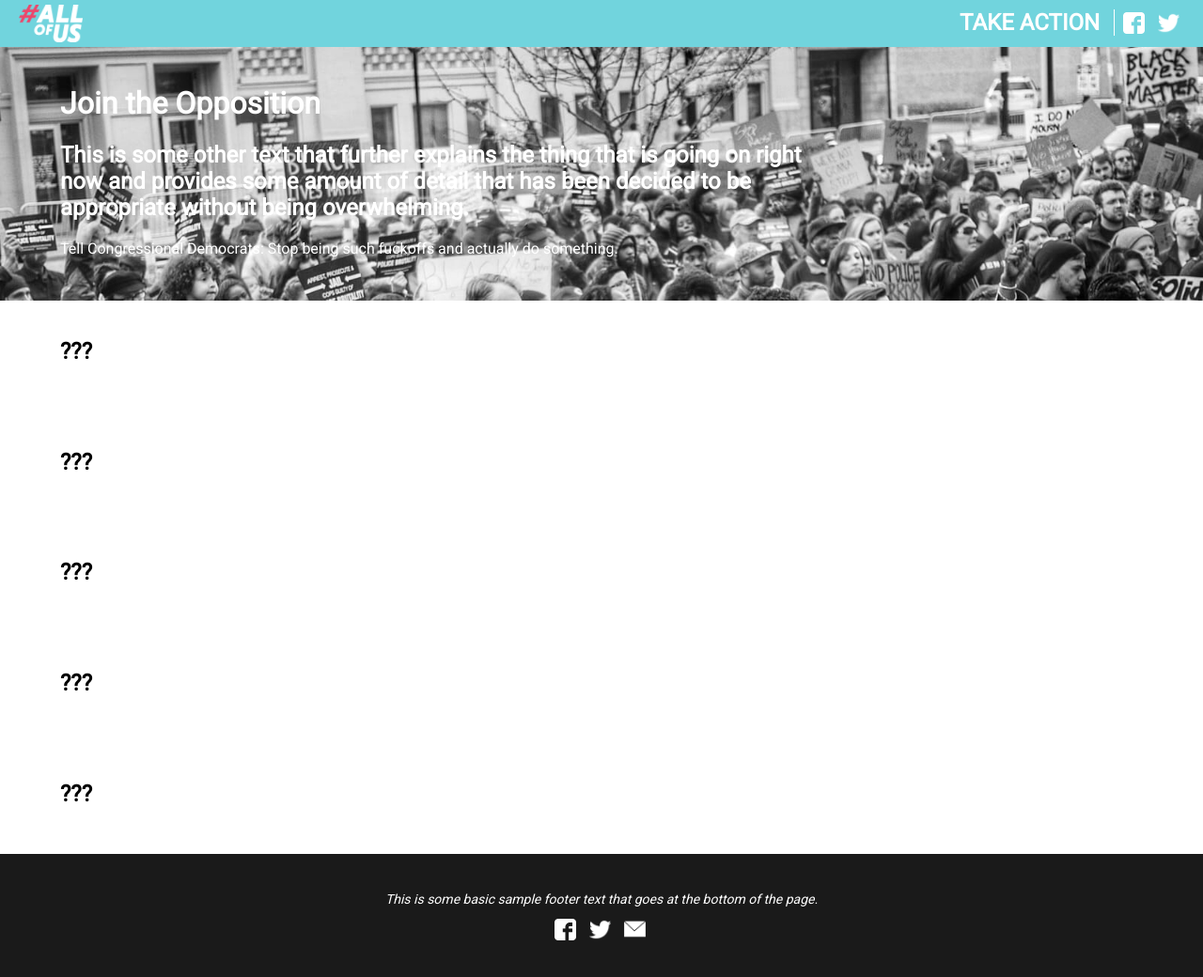
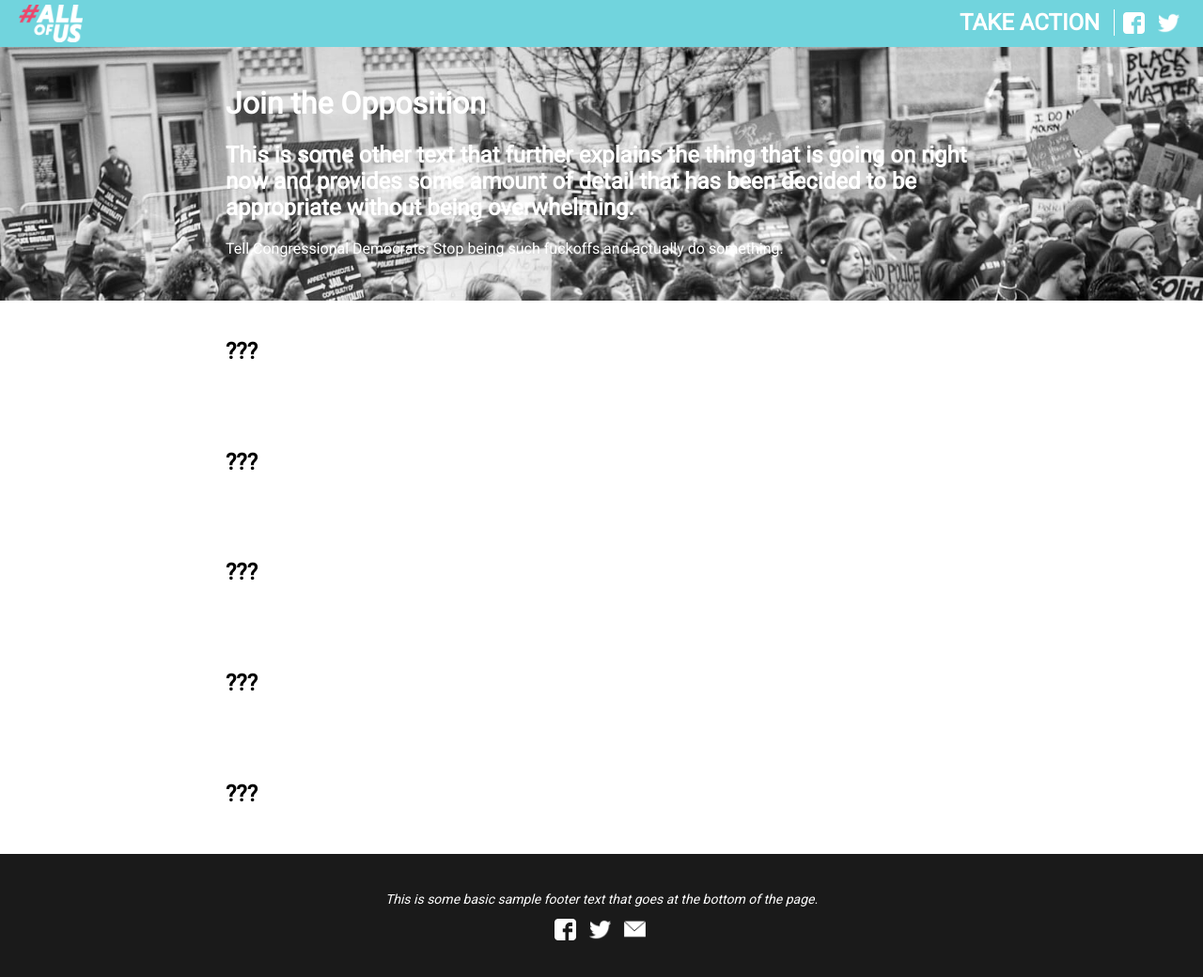
Before and after one commit to DigitalCharlie/allofus, a Jekyll site: the page built from index.html, in a window 1280 px wide and 1045 px high. Shown: the top 1040 px of the window at 94% size. Built offline with Jekyll 4.4.1, drawn with Linux system fonts in a browser that asks for light colours; nearby versions of some CDN libraries; a script that is not in the unit is left out.

Commit message:
centering

```diff
--- a/css/allofus.css
+++ b/css/allofus.css
@@ -158,6 +158,11 @@
 
     .section-content {
         max-width:800px;
+        margin:0 auto;
+    }
+
+    .section-header {
+        text-align:center;
     }
 
 /* FIXING ACTION NETWORK STYLES */
```
